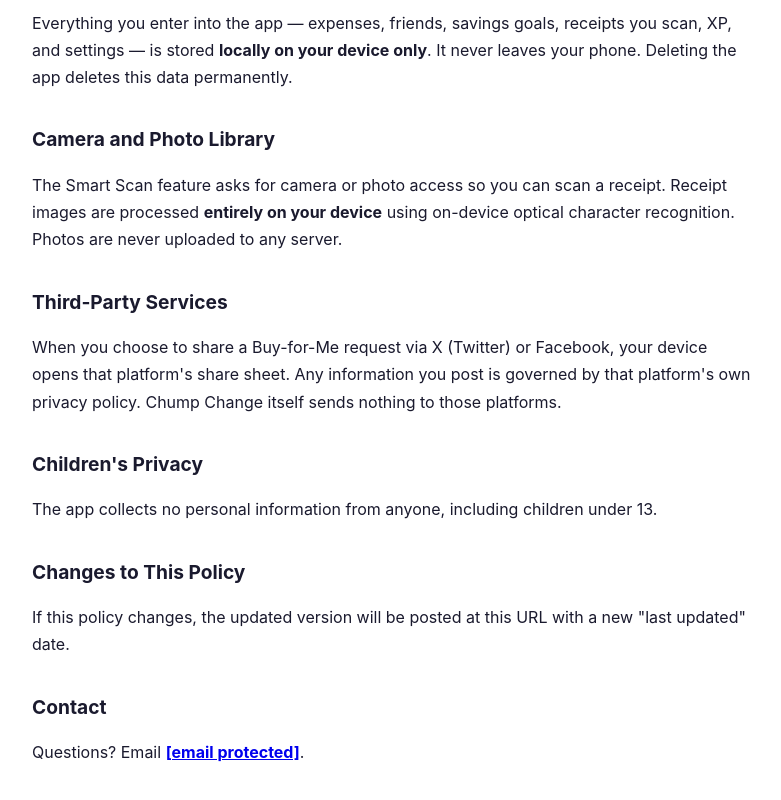
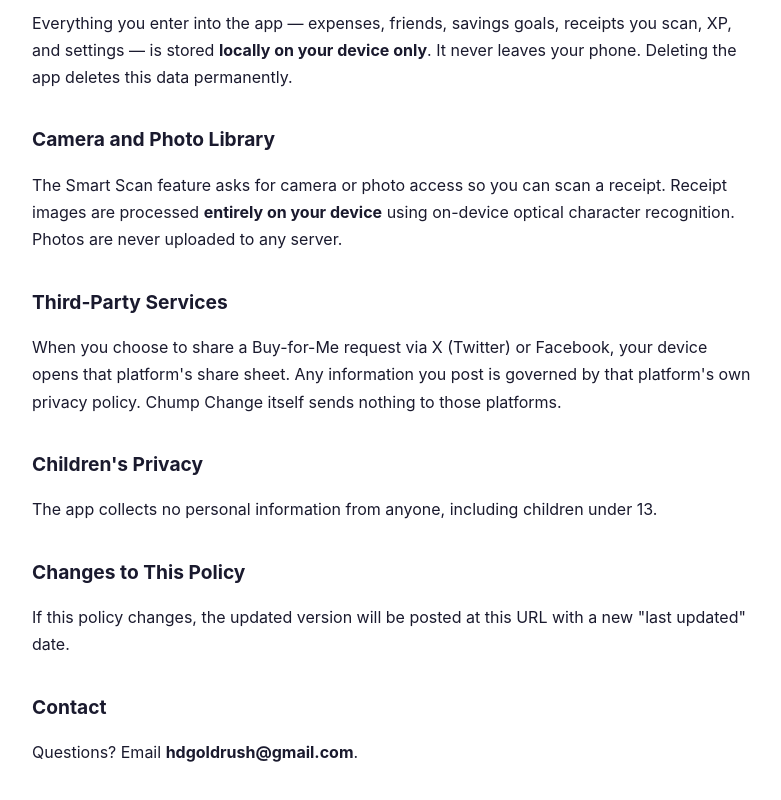
Before and after one commit to dregun08-rgb/chump-change, a plain HTML site: page privacy.html in a window 1280 px wide. Shown: the part 446-1246 px from the top of the page, without its empty margins (248-1029 px from the left). Drawn offline with Linux system fonts and the light colour scheme.

Commit message:
Update contact email in privacy policy

```diff
--- a/privacy.html
+++ b/privacy.html
@@ -35,7 +35,6 @@
 <p>If this policy changes, the updated version will be posted at this URL with a new "last updated" date.</p>
 
 <h2>Contact</h2>
-<p>Questions? Email <strong><a href="/cdn-cgi/l/email-protection" class="__cf_email__" data-cfemail="3b535f5c54575f494e48537b5c565a525715585456">[email&#160;protected]</a></strong>.</p>
-<script data-cfasync="false" src="/cdn-cgi/scripts/5c5dd728/cloudflare-static/email-decode.min.js"></script><script type="module" src="https://static.cloudflareinsights.com/beacon.min.js/v4513226cdae34746b4dedf0b4dfa099e1781791509496" integrity="sha512-ZE9pZaUXND66v380QUtch/5sE9tPFh2zg45pR2PB0CVkCtOREv2AJKkSidISWkysEuQ0EH8faUU5du78bx87UQ==" data-cf-beacon='{"version":"2024.11.0","token":"4655f3c58dd6497fb7ddb85b68480db7"}' crossorigin="anonymous"></script>
+<p>Questions? Email <strong>hdgoldrush&#64;gmail&#46;com</strong>.</p>
 </body>
 </html>
```
